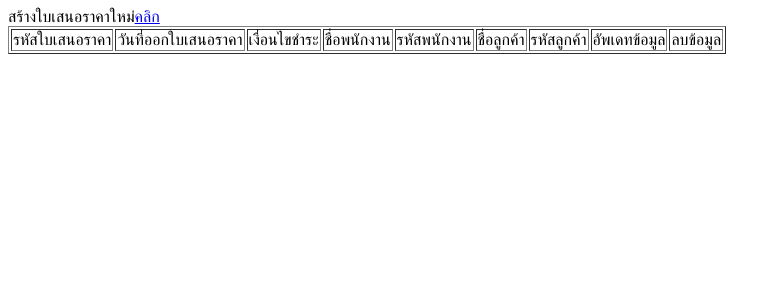
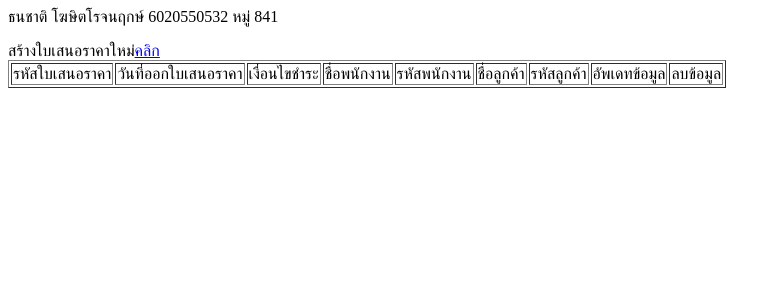
Before and after one commit to Coqlo/db21_017, a PHP site: page /views/quotation/index_quotation.php in a window 1280 px wide. Shown: the top 300 px of the page, without its empty margins (0-781 px from the left). Run offline with PHP 8.4, Linux system fonts and the light colour scheme; the template is opened without the code that fills it, so the values that code supplies are empty.

Commit message:
modified
เพิ่มชื่อตัวเอง

```diff
--- a/webapp_db_017/views/quotation/index_quotation.php
+++ b/webapp_db_017/views/quotation/index_quotation.php
@@ -1,3 +1,4 @@
+<p> ธนชาติ โฆษิตโรจนฤกษ์ 6020550532 หมู่ 841 </p>
 สร้างใบเสนอราคาใหม่<a href="?controller=quotation&action=newQuotation">คลิก</a><br>
 <table border = 1>
     <tr>
```
